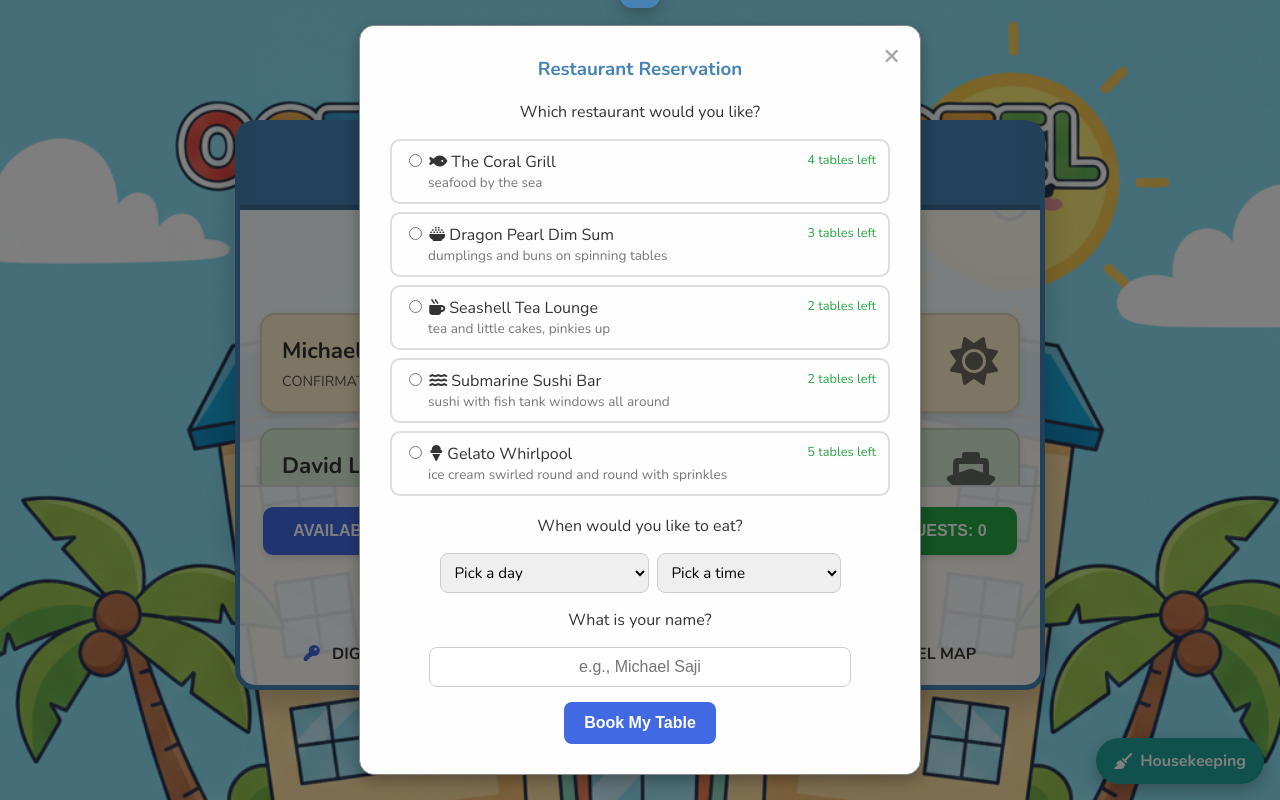
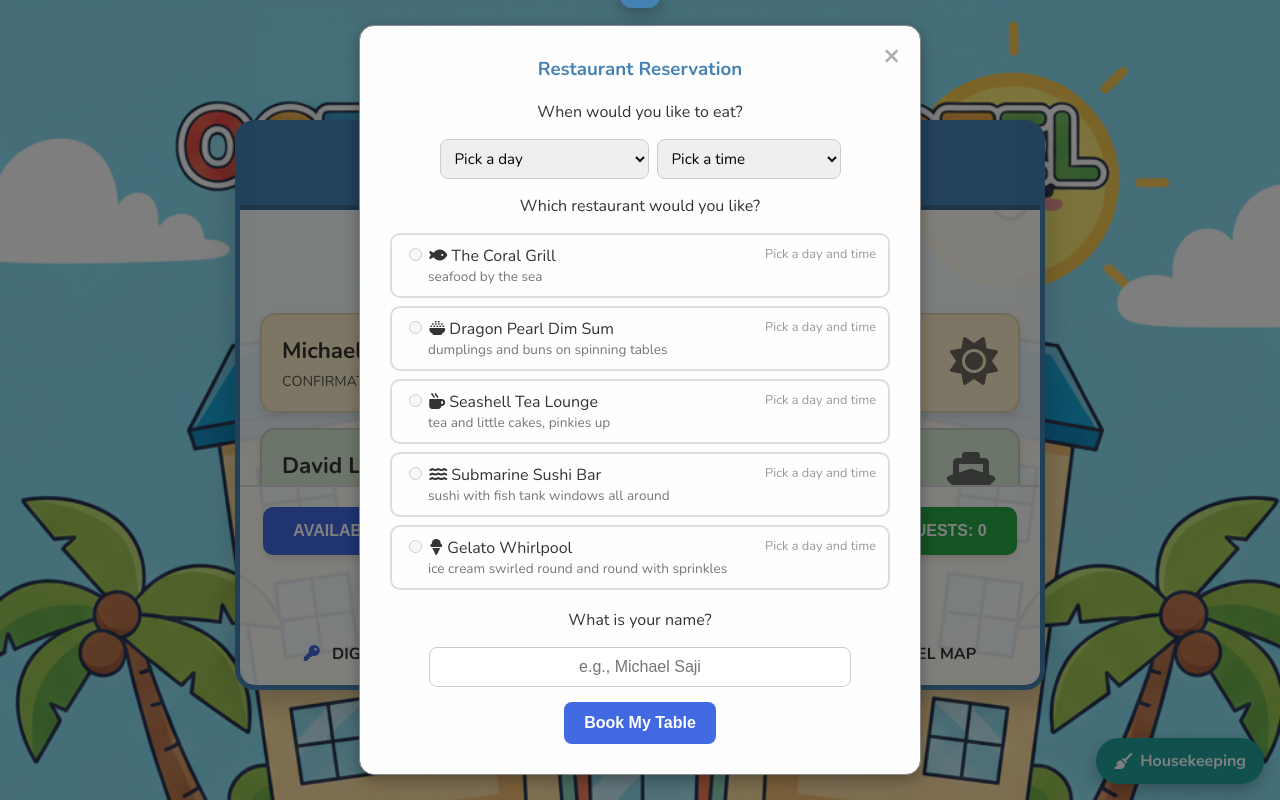
Before and after one commit to msaji/ocean-vista-hotel, a plain HTML site: page index.html in a window 1280 px wide. Both pictures are taken after a click on the link "RESTAURANT". Drawn offline with nearby package versions, Linux system fonts and the light colour scheme.

Commit message:
Make restaurant availability depend on the day, time and current time
The restaurant window now asks when first, then shows each restaurant's
availability for that day and meal time:
- Meal times that have already started today (judged when the
  RESTAURANT button is pressed) are greyed out; if none are left, Today
  is greyed out too.
- Tables are counted per day and meal time instead of once overall.
- Each restaurant only opens for certain meals, and Mermaid Lagoon
  Pizza is closed on Mondays for pool cleaning.
Restaurants that can't be booked show FULL, "Not open for ..." or
"Closed on ...". SUMMARY_MAP.md describes the new fields.

Co-Authored-By: Claude Opus 5.5 <noreply@anthropic.com>
Claude-Session: https://claude.ai/code/session_01NQtmV9ASHpDNFznNcfcGPp

```diff
--- a/index.html
+++ b/index.html
@@ -114,23 +114,18 @@
                 <span class="close-btn">&times;</span>
                 <h3>Restaurant Reservation</h3>
                 <form id="restaurant-form">
+                    <p>When would you like to eat?</p>
+                    <div class="restaurant-when">
+                        <select id="restaurant-day" required>
+                            <!-- Today and the next 6 days, filled in by JavaScript -->
+                        </select>
+                        <select id="restaurant-time" required>
+                            <!-- Meal times, filled in by JavaScript -->
+                        </select>
+                    </div>
                     <p>Which restaurant would you like?</p>
                     <div class="restaurant-choices" id="restaurant-choices">
                         <!-- Filled in by JavaScript from the restaurants list -->
-                    </div>
-                    <p>When would you like to eat?</p>
-                    <div class="restaurant-when">
-                        <select id="restaurant-day" required>
-                            <!-- The next 7 days, filled in by JavaScript -->
-                        </select>
-                        <select id="restaurant-time" required>
-                            <option value="">Pick a time</option>
-                            <option value="0">Breakfast, 8:00 AM</option>
-                            <option value="1">Lunch, 12:00 PM</option>
-                            <option value="2">Tea time, 3:00 PM</option>
-                            <option value="3">Dinner, 6:00 PM</option>
-                            <option value="4">Late dinner, 8:00 PM</option>
-                        </select>
                     </div>
                     <p>What is your name?</p>
                     <input type="text" id="restaurant-name-input" placeholder="e.g., Michael Saji" required>
--- a/script.js
+++ b/script.js
@@ -868,65 +868,136 @@ document.addEventListener('DOMContentLoaded', () => {
     // guest it belongs to (or null for visitors), and the day and meal time
     const restaurantBookings = [];
 
-    // Meal times you can pick, in order through the day
+    // Meal times you can pick, in order through the day.
+    // "hour" is when the meal starts, on a 24-hour clock (18 = 6 PM).
     const mealTimes = [
-        { meal: 'Breakfast', time: '8:00 AM' },
-        { meal: 'Lunch', time: '12:00 PM' },
-        { meal: 'Tea time', time: '3:00 PM' },
-        { meal: 'Dinner', time: '6:00 PM' },
-        { meal: 'Late dinner', time: '8:00 PM' }
+        { meal: 'Breakfast', time: '8:00 AM', hour: 8 },
+        { meal: 'Lunch', time: '12:00 PM', hour: 12 },
+        { meal: 'Tea time', time: '3:00 PM', hour: 15 },
+        { meal: 'Dinner', time: '6:00 PM', hour: 18 },
+        { meal: 'Late dinner', time: '8:00 PM', hour: 20 }
+    ];
+    const weekdayNames = ['Sundays', 'Mondays', 'Tuesdays', 'Wednesdays', 'Thursdays', 'Fridays', 'Saturdays'];
+
+    // The hotel's restaurants:
+    //   tables     - how many tables each meal time has
+    //   meals      - which meal times it is open for (numbers from mealTimes)
+    //   closedDays - days of the week it is closed (0 = Sunday, 1 = Monday, ...)
+    const restaurants = [
+        { name: 'The Coral Grill', icon: 'fa-fish', about: 'seafood by the sea', tables: 4, meals: [1, 3, 4], closedDays: [] },
+        { name: 'Dragon Pearl Dim Sum', icon: 'fa-bowl-rice', about: 'dumplings and buns on spinning tables', tables: 3, meals: [0, 1, 2], closedDays: [] },
+        { name: 'Seashell Tea Lounge', icon: 'fa-mug-hot', about: 'tea and little cakes, pinkies up', tables: 2, meals: [0, 2], closedDays: [] },
+        { name: 'Submarine Sushi Bar', icon: 'fa-water', about: 'sushi with fish tank windows all around', tables: 2, meals: [1, 3, 4], closedDays: [] },
+        { name: 'Gelato Whirlpool', icon: 'fa-ice-cream', about: 'ice cream swirled round and round with sprinkles', tables: 5, meals: [1, 2, 3, 4], closedDays: [] },
+        { name: 'Mermaid Lagoon Pizza', icon: 'fa-pizza-slice', about: 'pizza by the pool, mermaid tails optional', tables: 3, meals: [1, 3, 4], closedDays: [1], closedWhy: 'pool cleaning' },
+        { name: 'Midnight Moon Café', icon: 'fa-moon', about: 'dinner under the stars on the roof', tables: 1, meals: [3, 4], closedDays: [] }
     ];
 
     const restaurantDay = document.getElementById('restaurant-day');
     const restaurantTime = document.getElementById('restaurant-time');
+    let restaurantOpenedAt = new Date(); // when the RESTAURANT button was pressed
+
+    // Has this meal time already started on this day? (checked against the
+    // time the RESTAURANT button was pressed)
+    function mealHasPassed(day, mealTime) {
+        if (day !== dateKey(restaurantOpenedAt)) return false; // only today can be in the past
+        const nowInHours = restaurantOpenedAt.getHours() + restaurantOpenedAt.getMinutes() / 60;
+        return mealTimes[mealTime].hour <= nowInHours;
+    }
 
     // Fill the day dropdown with today and the next 6 days
     function fillRestaurantDays() {
         restaurantDay.innerHTML = '<option value="">Pick a day</option>';
         for (let i = 0; i < 7; i++) {
-            const day = new Date();
+            const day = new Date(restaurantOpenedAt);
             day.setDate(day.getDate() + i);
             const label = day.toLocaleDateString('en-US', { weekday: 'short', month: 'short', day: 'numeric' });
             const option = document.createElement('option');
             option.value = dateKey(day);
             option.textContent = i === 0 ? `Today (${label})` : i === 1 ? `Tomorrow (${label})` : label;
+            // If every meal today has already started, today can't be picked
+            if (i === 0 && mealTimes.every((m, t) => mealHasPassed(option.value, t))) {
+                option.disabled = true;
+                option.textContent += ' - no more meals today';
+            }
             restaurantDay.appendChild(option);
         }
     }
 
-    // The hotel's restaurants. Each booking uses up one table.
-    // When tablesLeft reaches 0, the restaurant is FULL.
-    const restaurants = [
-        { name: 'The Coral Grill', icon: 'fa-fish', about: 'seafood by the sea', tablesLeft: 4 },
-        { name: 'Dragon Pearl Dim Sum', icon: 'fa-bowl-rice', about: 'dumplings and buns on spinning tables', tablesLeft: 3 },
-        { name: 'Seashell Tea Lounge', icon: 'fa-mug-hot', about: 'tea and little cakes, pinkies up', tablesLeft: 2 },
-        { name: 'Submarine Sushi Bar', icon: 'fa-water', about: 'sushi with fish tank windows all around', tablesLeft: 2 },
-        { name: 'Gelato Whirlpool', icon: 'fa-ice-cream', about: 'ice cream swirled round and round with sprinkles', tablesLeft: 5 },
-        { name: 'Mermaid Lagoon Pizza', icon: 'fa-pizza-slice', about: 'pizza by the pool, mermaid tails optional', tablesLeft: 0 },
-        { name: 'Midnight Moon Café', icon: 'fa-moon', about: 'dinner under the stars on the roof', tablesLeft: 1 }
-    ];
+    // Fill the time dropdown, greying out times that have passed on the chosen day
+    function fillRestaurantTimes() {
+        const picked = restaurantTime.value;
+        restaurantTime.innerHTML = '<option value="">Pick a time</option>';
+        mealTimes.forEach((m, t) => {
+            const option = document.createElement('option');
+            option.value = t;
+            const passed = mealHasPassed(restaurantDay.value, t);
+            option.disabled = passed;
+            option.textContent = `${m.meal}, ${m.time}${passed ? ' (already started)' : ''}`;
+            restaurantTime.appendChild(option);
+        });
+        // Keep the earlier choice if it is still possible
+        if (picked !== '' && !mealHasPassed(restaurantDay.value, Number(picked))) restaurantTime.value = picked;
+    }
 
+    // How many tables a restaurant still has for one day and meal time
+    function tablesLeft(restaurant, day, mealTime) {
+        const booked = restaurantBookings.filter(b => b.restaurant === restaurant && b.day === day && b.mealTime === mealTime).length;
+        return restaurant.tables - booked;
+    }
+
+    // Why a restaurant can't be booked for this day and time (or '' if it can)
+    function whyNotAvailable(restaurant, day, mealTime) {
+        const weekday = new Date(day + 'T12:00').getDay();
+        if (restaurant.closedDays.includes(weekday)) {
+            return `Closed on ${weekdayNames[weekday]}${restaurant.closedWhy ? ' for ' + restaurant.closedWhy : ''}`;
+        }
+        if (!restaurant.meals.includes(mealTime)) return `Not open for ${mealTimes[mealTime].meal.toLowerCase()}`;
+        if (tablesLeft(restaurant, day, mealTime) <= 0) return 'FULL';
+        return '';
+    }
+
+    // Show every restaurant with what it has for the chosen day and time
     function renderRestaurantChoices() {
+        const day = restaurantDay.value;
+        const mealTime = restaurantTime.value === '' ? null : Number(restaurantTime.value);
+        const ready = day !== '' && mealTime !== null;
+        const picked = restaurantForm.querySelector('input[name="restaurant"]:checked');
         restaurantChoices.innerHTML = '';
+
         restaurants.forEach((r, i) => {
-            const full = r.tablesLeft === 0;
+            const why = ready ? whyNotAvailable(r, day, mealTime) : '';
+            const canBook = ready && why === '';
+            let status = 'Pick a day and time';
+            if (ready) {
+                const left = tablesLeft(r, day, mealTime);
+                status = why || (left === 1 ? '1 table left' : `${left} tables left`);
+            }
             const label = document.createElement('label');
-            if (full) label.classList.add('full');
+            if (ready && !canBook) label.classList.add('full');
+            if (!ready) label.classList.add('waiting');
             label.innerHTML = `
-                <input type="radio" name="restaurant" value="${i}" ${full ? 'disabled' : ''} required>
+                <input type="radio" name="restaurant" value="${i}" ${canBook ? '' : 'disabled'} required>
                 <i class="fas ${r.icon}"></i> ${r.name}
-                <em class="tables-left">${full ? 'FULL' : (r.tablesLeft === 1 ? '1 table left' : r.tablesLeft + ' tables left')}</em>
+                <em class="tables-left">${status}</em>
                 <span>${r.about}</span>
             `;
+            // Keep the earlier choice if it is still possible
+            if (canBook && picked && Number(picked.value) === i) label.querySelector('input').checked = true;
             restaurantChoices.appendChild(label);
         });
     }
 
+    restaurantDay.addEventListener('change', () => { fillRestaurantTimes(); renderRestaurantChoices(); });
+    restaurantTime.addEventListener('change', renderRestaurantChoices);
+
     restaurantLink.addEventListener('click', (e) => {
         e.preventDefault();
+        restaurantOpenedAt = new Date(); // availability depends on when you open it
         restaurantForm.reset();
+        fillRestaurantDays();
+        fillRestaurantTimes();
         renderRestaurantChoices();
-        fillRestaurantDays();
         restaurantForm.style.display = 'block';
         restaurantResult.style.display = 'none';
         openModal(restaurantModal);
@@ -934,9 +1005,14 @@ document.addEventListener('DOMContentLoaded', () => {
 
     restaurantForm.addEventListener('submit', (e) => {
         e.preventDefault();
-        const chosen = restaurants[Number(restaurantForm.querySelector('input[name="restaurant"]:checked').value)];
-        if (chosen.tablesLeft === 0) return; // full: can't book
-        chosen.tablesLeft--;
+        const checked = restaurantForm.querySelector('input[name="restaurant"]:checked');
+        if (!checked) return; // nothing could be picked (every restaurant closed or full)
+        const chosen = restaurants[Number(checked.value)];
+        const day = restaurantDay.value;
+        const mealTime = Number(restaurantTime.value);
+        // Double-check: the meal hasn't started and there's still a table
+        if (mealHasPassed(day, mealTime) || whyNotAvailable(chosen, day, mealTime) !== '') return;
+
         const restaurant = chosen.name;
         sounds.newBooking();
         const name = restaurantNameInput.value.trim();
@@ -946,9 +1022,8 @@ document.addEventListener('DOMContentLoaded', () => {
         const guest = found && found.guestName.toLowerCase() === name.toLowerCase() ? found : null;
         const roomNote = guest ? ` We'll find you in Room ${guest.roomNumber} if we need you.` : '';
 
-        // Remember the booking, so the guest's planner can show it
-        const day = restaurantDay.value;
-        const mealTime = Number(restaurantTime.value);
+        // Remember the booking: it uses one table at that day and time,
+        // and the guest's planner can show it
         restaurantBookings.push({ restaurant: chosen, name, guest, day, mealTime });
         const when = `${restaurantDay.options[restaurantDay.selectedIndex].textContent} at ${mealTimes[mealTime].time}`;
 
--- a/style.css
+++ b/style.css
@@ -606,6 +606,12 @@ footer button {
     opacity: 0.5;
     cursor: not-allowed;
 }
+.restaurant-choices label.waiting {
+    cursor: default;
+}
+.restaurant-choices label.waiting .tables-left {
+    color: #999;
+}
 .restaurant-choices label.full .tables-left {
     color: var(--accent-red);
     font-weight: 900;
```
Also changed, not shown: 1 other file.
